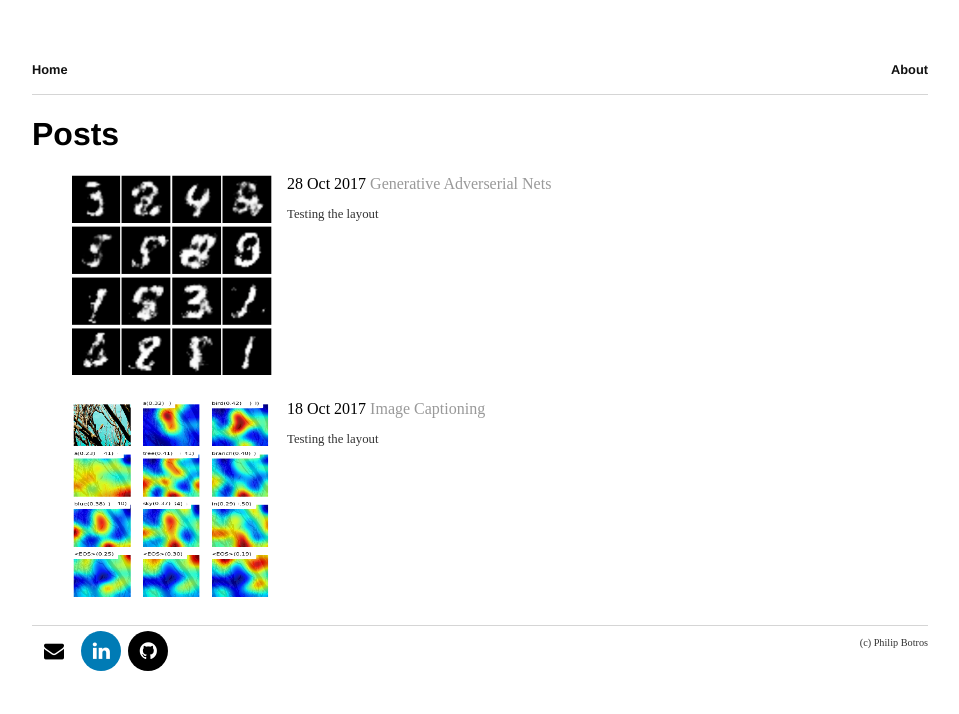
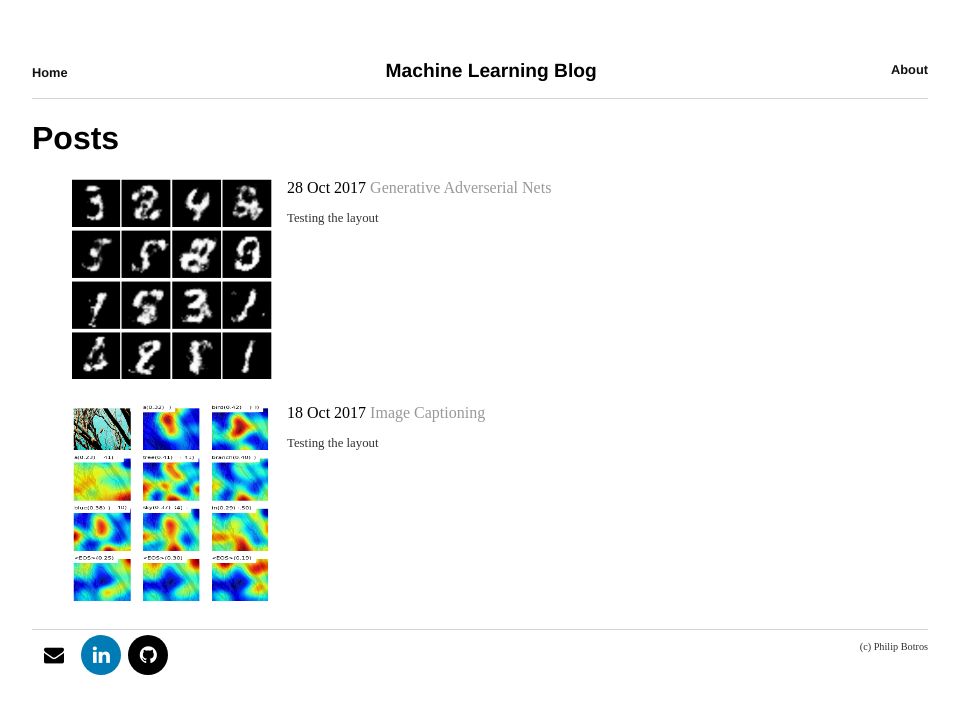
Before and after one commit to PhilipBotros/philipbotros.github.io, a Jekyll site: the page built from index.html, in a window 1280 px wide. Shown: the top 714 px of the page, without its empty margins (160-1119 px from the left). Built offline with Jekyll 4.4.1, drawn with Linux system fonts in a browser that asks for light colours.

Commit message:
Added header

```diff
--- a/_layouts/default.html
+++ b/_layouts/default.html
@@ -41,6 +41,7 @@
 			<nav>
 	    		<ul>
 	        		<li><a href="/">Home</a></li>
+	        		<li style="padding-left: 35%;font-size:1.2em">Machine Learning Blog</li>
 		        	<li style="float:right"><a href="/about">About</a></li>
 	    		</ul>
 			</nav>
```
